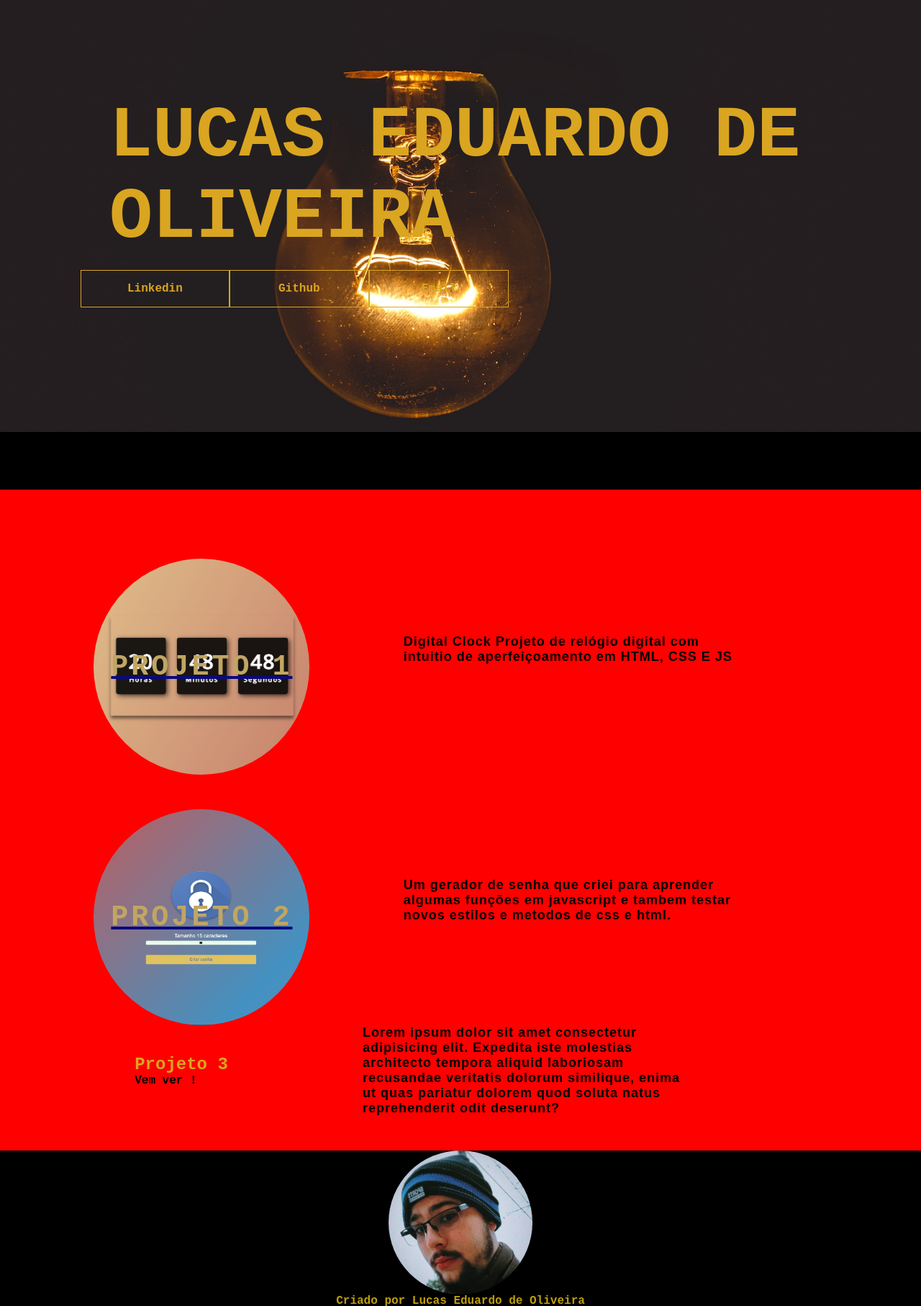
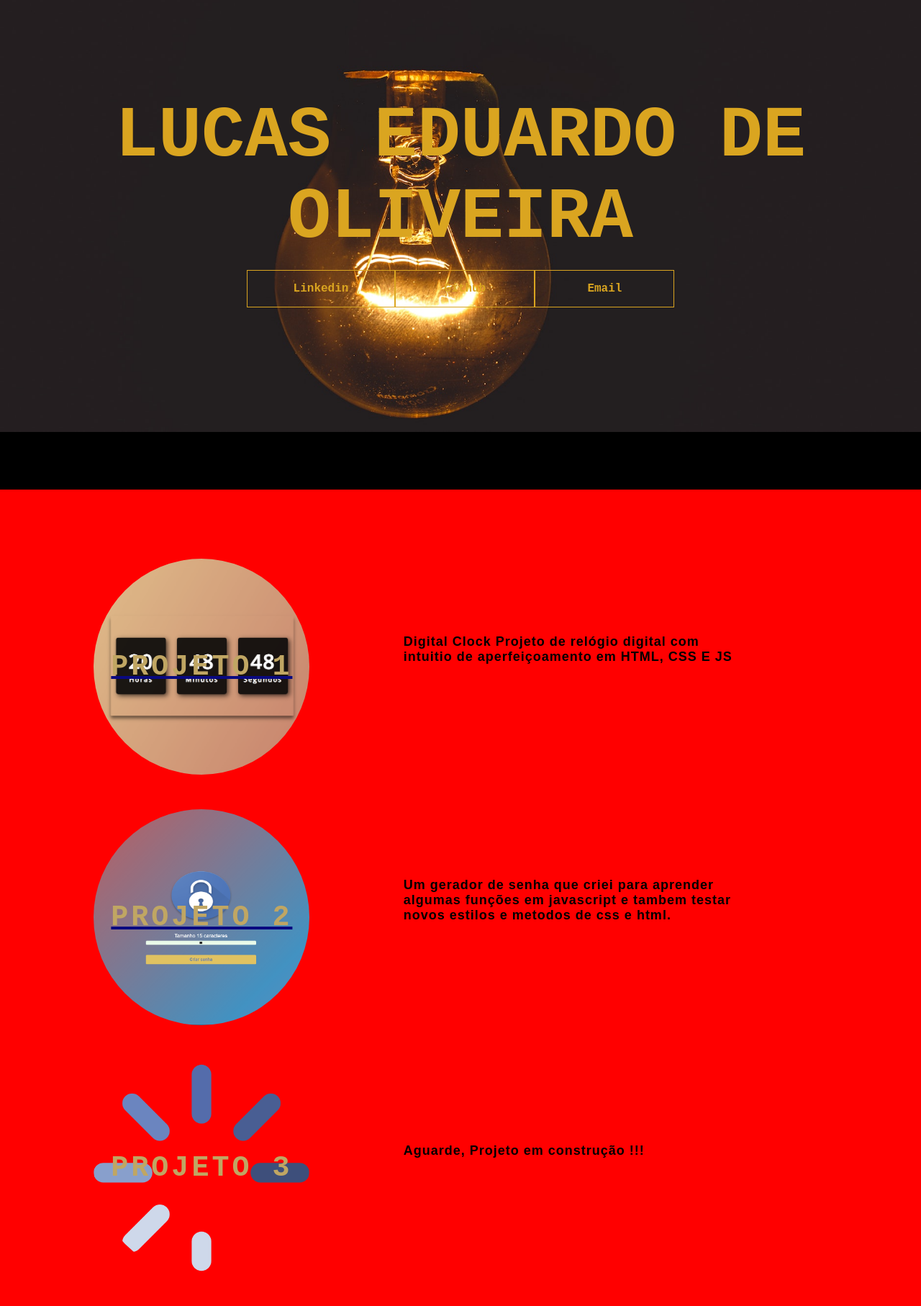
Before and after one commit to Tronaluz/portifolioReal, a website built with Vite: page index.html in a window 1280 px wide. Shown: the part 120-1934 px from the top of the page at 72% size. Built offline with nearby package versions, Linux system fonts and the light colour scheme.

Commit message:
update project 3

```diff
--- a/index.html
+++ b/index.html
@@ -59,9 +59,7 @@
 
 
 
-        <!-- <h1>Lucas Eduardo de Oliveira</h1> -->
-        <!-- <h2>Front-end developer</h2>
-         -->
+
         <div  class="social-media">
             <a href="https://www.linkedin.com/in/lucas-oliveira-b9459b209?jobid=1234&lipi=urn%3Ali%3Apage%3Ad_jobs_easyapply_pdfgenresume%3B6r0WG5C9Ss6MSFT3p%2FWecg%3D%3D&licu=urn%3Ali%3Acontrol%3Ad_jobs_easyapply_pdfgenresume-v02_profile" target="_blank">Linkedin</a>
             <a href="https://github.com/Tronaluz" target="_blank">Github</a>
@@ -97,16 +95,14 @@
             </div>
         </div>
         <div class="card-container">
-            <div class="card">
-                <div class="card-wrapper">
+            <div class="card3">
+                <div class="card-wrapper3">
                     <h2>Projeto 3</h2>
                     <p>Vem ver !</p>
                 </div>
             </div>
             <div class="card-text">
-                Lorem ipsum dolor sit amet consectetur adipisicing elit. Expedita iste molestias architecto tempora
-                aliquid laboriosam recusandae veritatis dolorum similique,
-                enima ut quas pariatur dolorem quod soluta natus reprehenderit odit deserunt?
+                Aguarde, Projeto em construção !!!
             </div>
         </div>
     </main>
--- a/style.css
+++ b/style.css
@@ -39,7 +39,7 @@
   display: flex;
   flex-direction: column;
   justify-content: center;
-  align-items: flex-start;
+  align-items: center;
   box-sizing: border-box;
   padding: 0 112px;
   position: relative;
@@ -71,41 +71,25 @@
 
 
 .text {
-
+  text-align: center;
   font-size: 100px;
   text-transform: uppercase;
   font-weight: 900;
   position: relative;
 }
 
-.text::before{
+/* .text::before{
 
 content: attr(data-text);
 position: absolute;
 width: 0;
 overflow: hidden;
 transition: 0.6s;
-}
-
-.container2::before{
-  content: "";
-  width: 0%;
-  height: 100%;
-  position: absolute;
-  background: #050404;
-  right: 0;
-  top: 0;
-  transition:  0.6s;
-}
-
-.container2:hover .text::before,
-.container2:hover::before {
-  width:  100%;
-}
-
+} */
 
 
 h2 {
+  text-align: center;
   color: #DAA520;
 }
 
@@ -308,6 +292,24 @@
   transition: 0.5s ease-in-out;
 }
 
+.card3 {
+  width: 300px;
+  height: 300px;
+  border-radius: 100%;
+  margin: 3rem 0 0 0;
+  display: flex;
+  align-items: center;
+  justify-content: center;
+  background-image: url("img/loading.png");
+  background-position: center;
+  background-size: cover;
+  background-repeat: no-repeat;
+  filter: grayscale(0.5);
+  color: rgb(21, 139, 207);
+  cursor: pointer;
+  transition: 0.5s ease-in-out;
+}
+
 .card-text {
   font-family: 'Questrial', sans-serif;
   font-size: large;
@@ -334,6 +336,14 @@
   position: relative;
 }
 
+.card-wrapper3 {
+  text-align: center;
+  display: flex;
+  flex-direction: column;
+  justify-content: center;
+  align-items: center;
+  position: relative;
+}
 .card-wrapper1::before {
   content: '';
   position: absolute;
@@ -347,6 +357,18 @@
 }
 
 .card-wrapper2::before {
+  content: '';
+  position: absolute;
+  height: 100px;
+  width: 100px;
+  border-radius: 50%;
+  display: block;
+  border: 1px solid #000000;
+  opacity: 0;
+  transition: 0.5s ease-in-out;
+}
+
+.card-wrapper3::before {
   content: '';
   position: absolute;
   height: 100px;
@@ -372,6 +394,13 @@
   transition: 0.5s ease-in-out;
 }
 
+.card-wrapper3 h2 {
+  font-size: 40px;
+  text-transform: uppercase;
+  letter-spacing: 4px;
+  transition: 0.5s ease-in-out;
+}
+
 .card-wrapper1 p {
   font-size: 0;
   visibility: hidden;
@@ -390,11 +419,24 @@
   transition: 0.5s ease-in-out;
 }
 
+.card-wrapper3 p {
+  font-size: 0;
+  visibility: hidden;
+  opacity: 0;
+  font-weight: bold;
+  text-transform: uppercase;
+  transition: 0.5s ease-in-out;
+}
+
 .card1:hover {
   filter: unset;
 }
 
 .card2:hover {
+  filter: unset;
+}
+
+.card3:hover {
   filter: unset;
 }
 
@@ -405,6 +447,12 @@
 }
 
 .card2:hover > .card-wrapper2::before{
+  height: 200px;
+  width: 200px;
+  opacity: 1;
+}
+
+.card3:hover > .card-wrapper3::before{
   height: 200px;
   width: 200px;
   opacity: 1;
@@ -422,4 +470,9 @@
   font-size: 14px;
  }
 
+ .card3:hover > .card-wrapper3 p {
+  opacity: 1;
+  visibility: visible;
+  font-size: 14px;
+ }
 /* footeer */
```
Also changed, not shown: img/loading.png (added).
